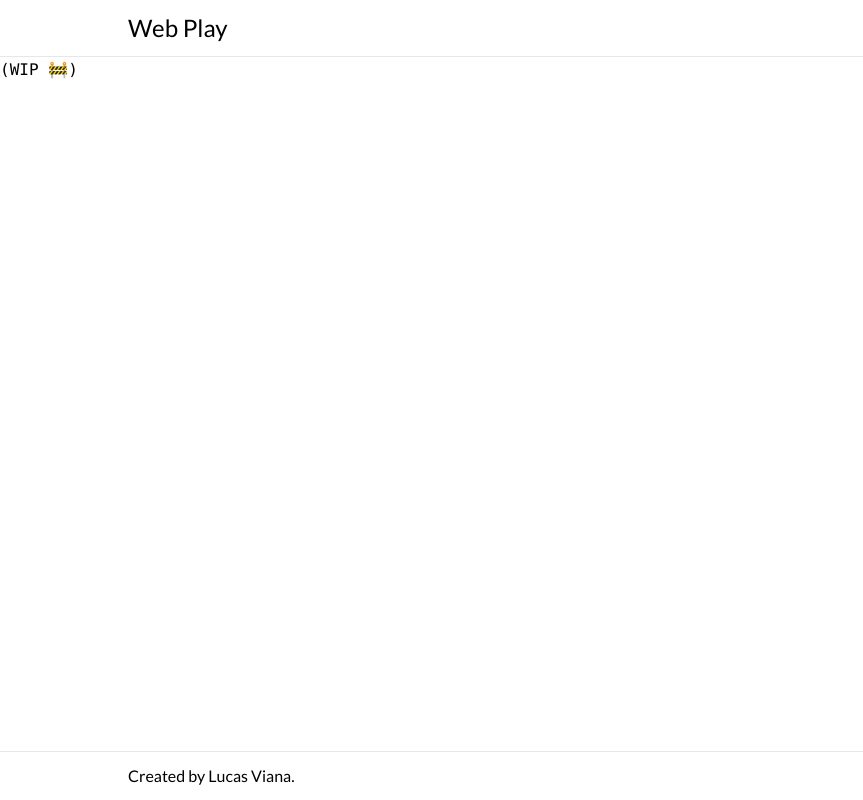
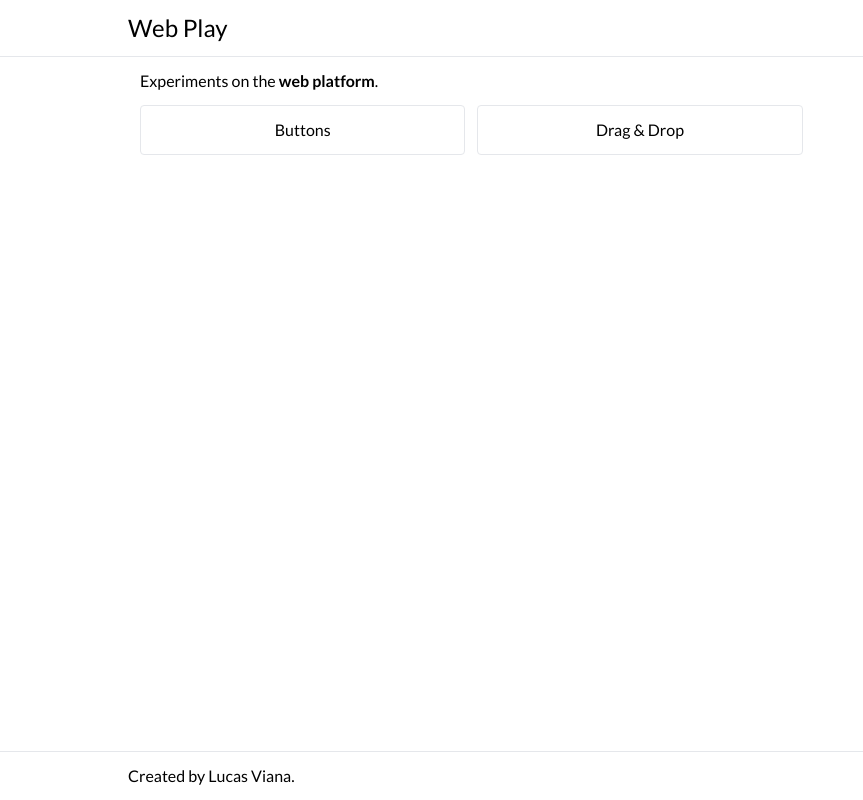
Before and after one commit to LSViana/web-labs, a Nuxt app: page / in a window 1280 px wide. Shown: the whole page, without its empty margins (0-863 px from the left). Built offline with nearby package versions, Linux system fonts and the light colour scheme.

Commit message:
Define a few initial experiments on the home page (to be added)

```diff
--- a/pages/index.vue
+++ b/pages/index.vue
@@ -1,5 +1,26 @@
 <template>
   <NuxtLayout name="home">
-    <code>(WIP 🚧)</code>
+    <Container>
+      <div class="p-3">
+        <p>Experiments on the <b>web platform</b>.</p>
+        <ul class="mt-3 grid gap-3 grid-cols-1 sm:grid-cols-2 md:grid-cols-3">
+          <li v-for="experiment in experiments" :key="experiment.route">
+            <ExperimentCard :experiment="experiment" />
+          </li>
+        </ul>
+      </div>
+    </Container>
   </NuxtLayout>
 </template>
+
+<script lang="ts" setup>
+import { Experiment } from '~/types/experiments'
+
+import Container from '~/components/shared/layout/Container.vue'
+import ExperimentCard from '~/components/shared/experiments/ExperimentCard.vue'
+
+const experiments: Experiment[] = [
+  { name: 'Buttons', route: '/experiments/buttons' },
+  { name: 'Drag & Drop', route: '/experiments/drag-n-drop' }
+]
+</script>
```
